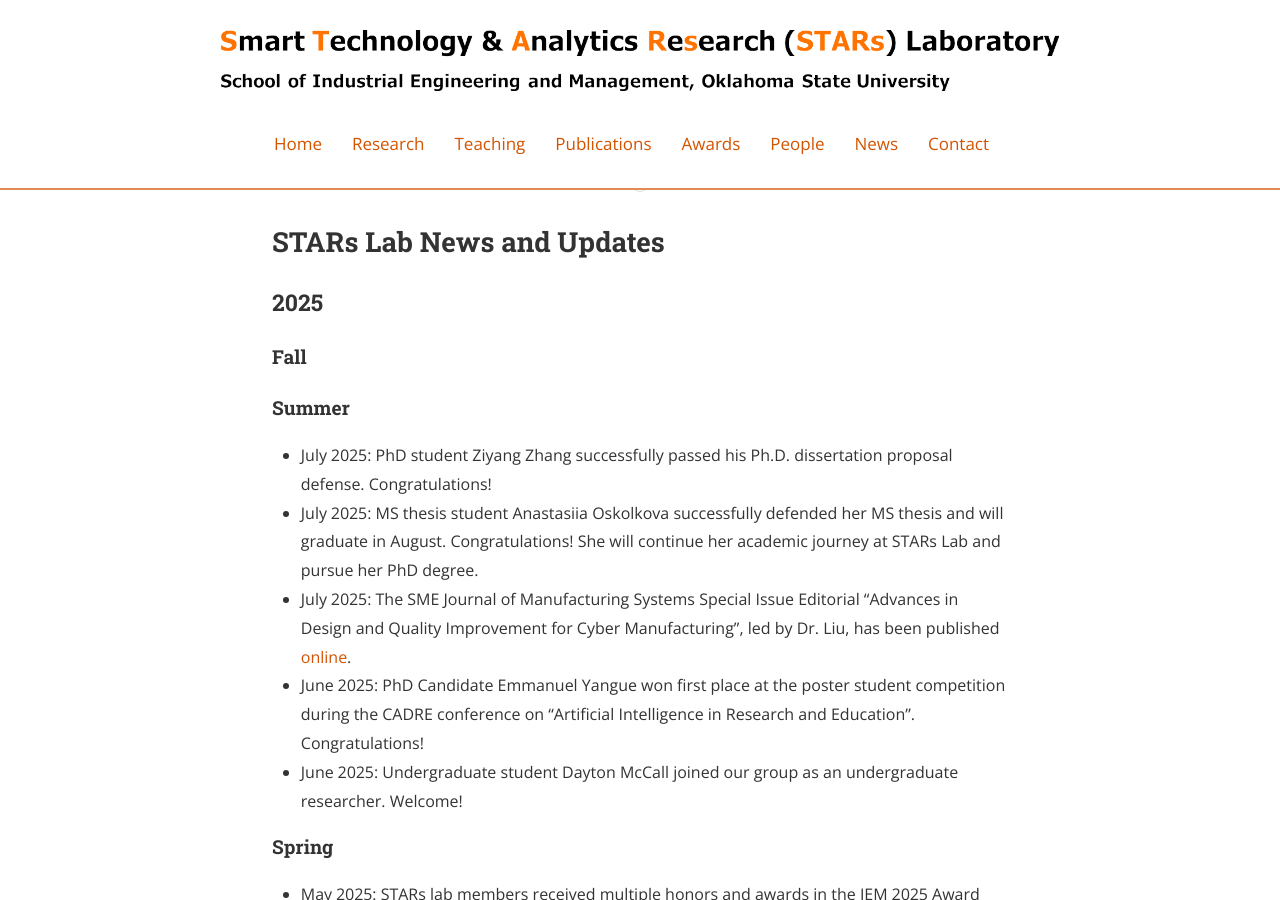
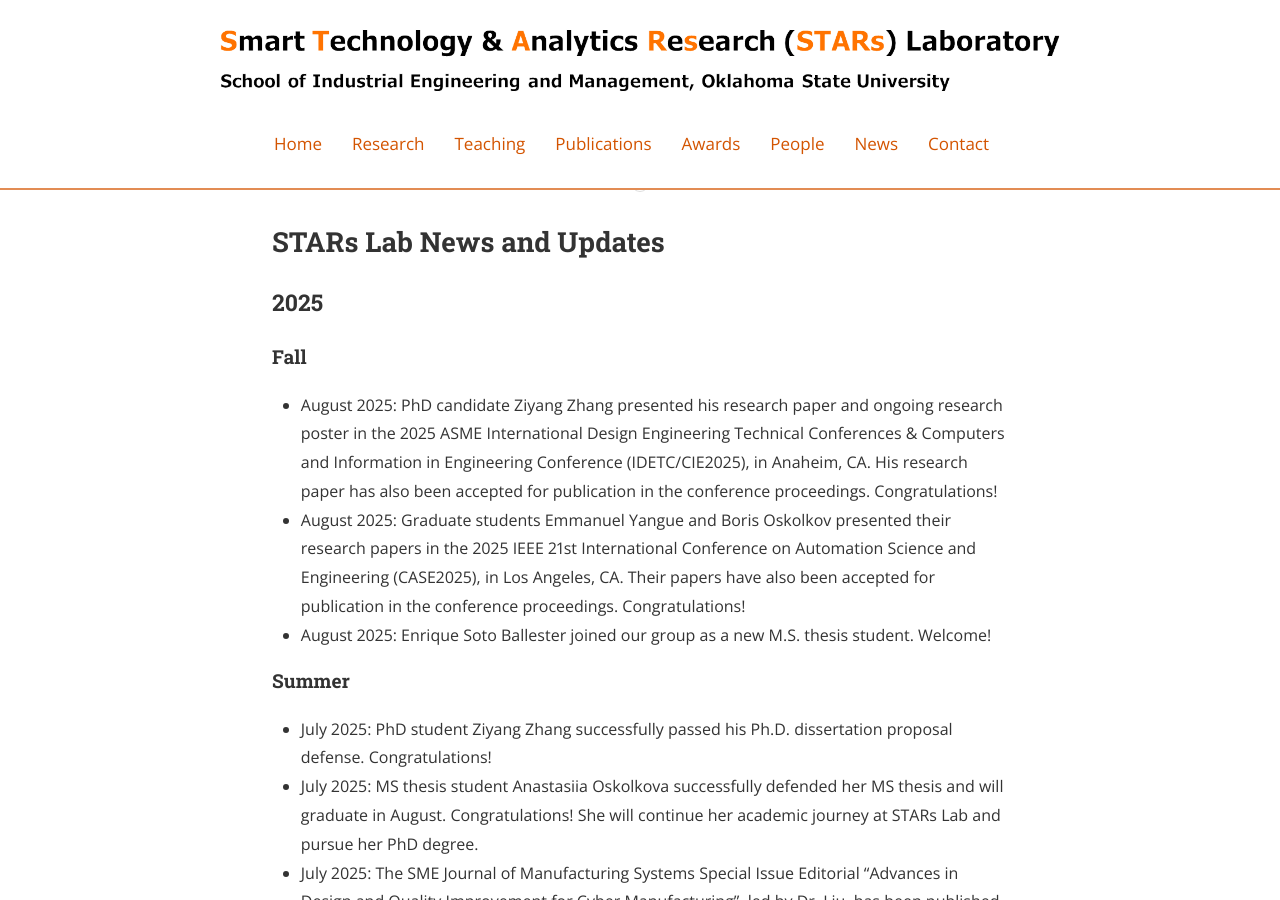
Before and after one commit to stars-laboratory/stars-laboratory.github.io, a Jekyll site: the page built from Gnews.md, in a window 1280 px wide and 900 px high. Built offline with Jekyll 4.4.1, drawn with Linux system fonts in a browser that asks for light colours; nearby versions of some CDN libraries.

Commit message:
Update Gnews.md
Information Update

```diff
--- a/Gnews.md
+++ b/Gnews.md
@@ -10,6 +10,10 @@
 ### 2025
 
 #### Fall
+
+* August 2025: PhD candidate Ziyang Zhang presented his research paper and ongoing research poster in the 2025 ASME International Design Engineering Technical Conferences & Computers and Information in Engineering Conference (IDETC/CIE2025), in Anaheim, CA. His research paper has also been accepted for publication in the conference proceedings. Congratulations!
+* August 2025: Graduate students Emmanuel Yangue and Boris Oskolkov presented their research papers in the 2025 IEEE 21st International Conference on Automation Science and Engineering (CASE2025), in Los Angeles, CA. Their papers have also been accepted for publication in the conference proceedings. Congratulations!
+* August 2025: Enrique Soto Ballester joined our group as a new M.S. thesis student. Welcome!
 
 
 #### Summer
```
